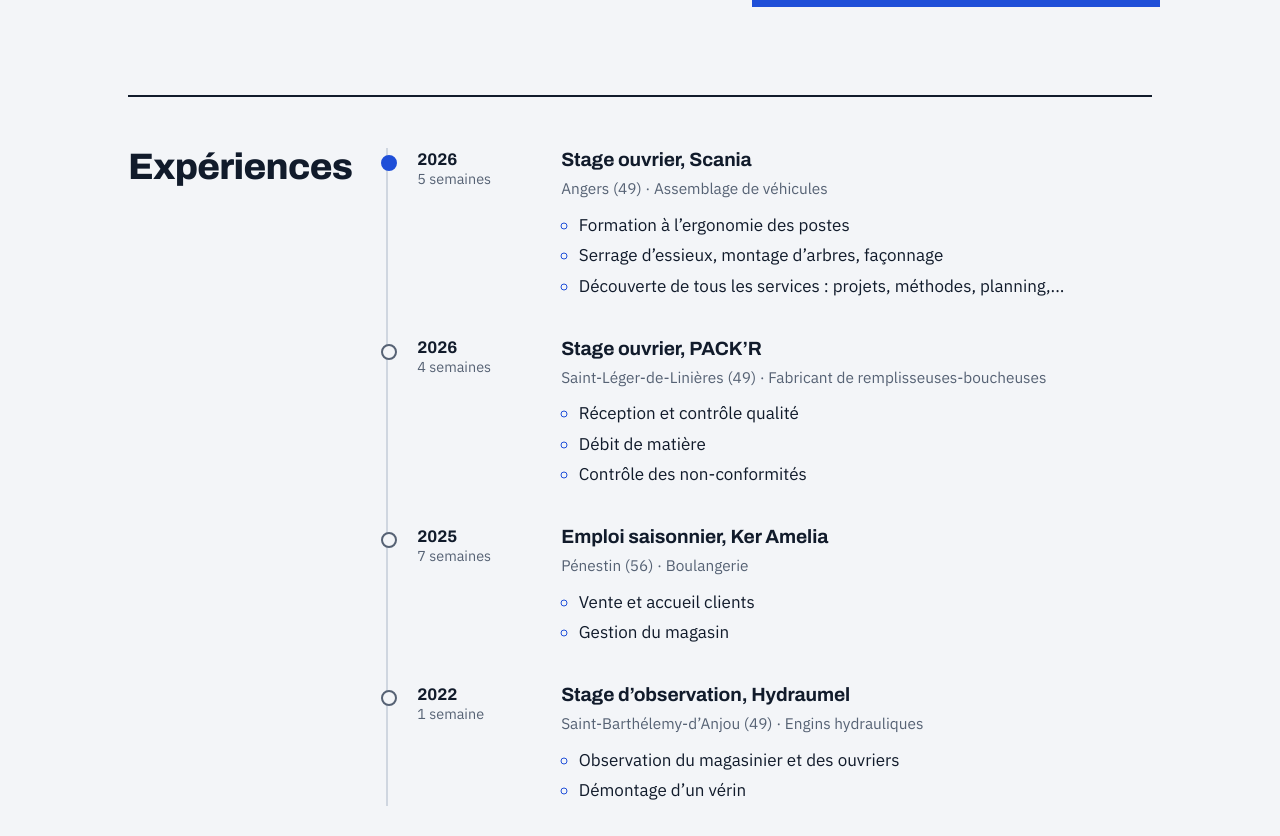
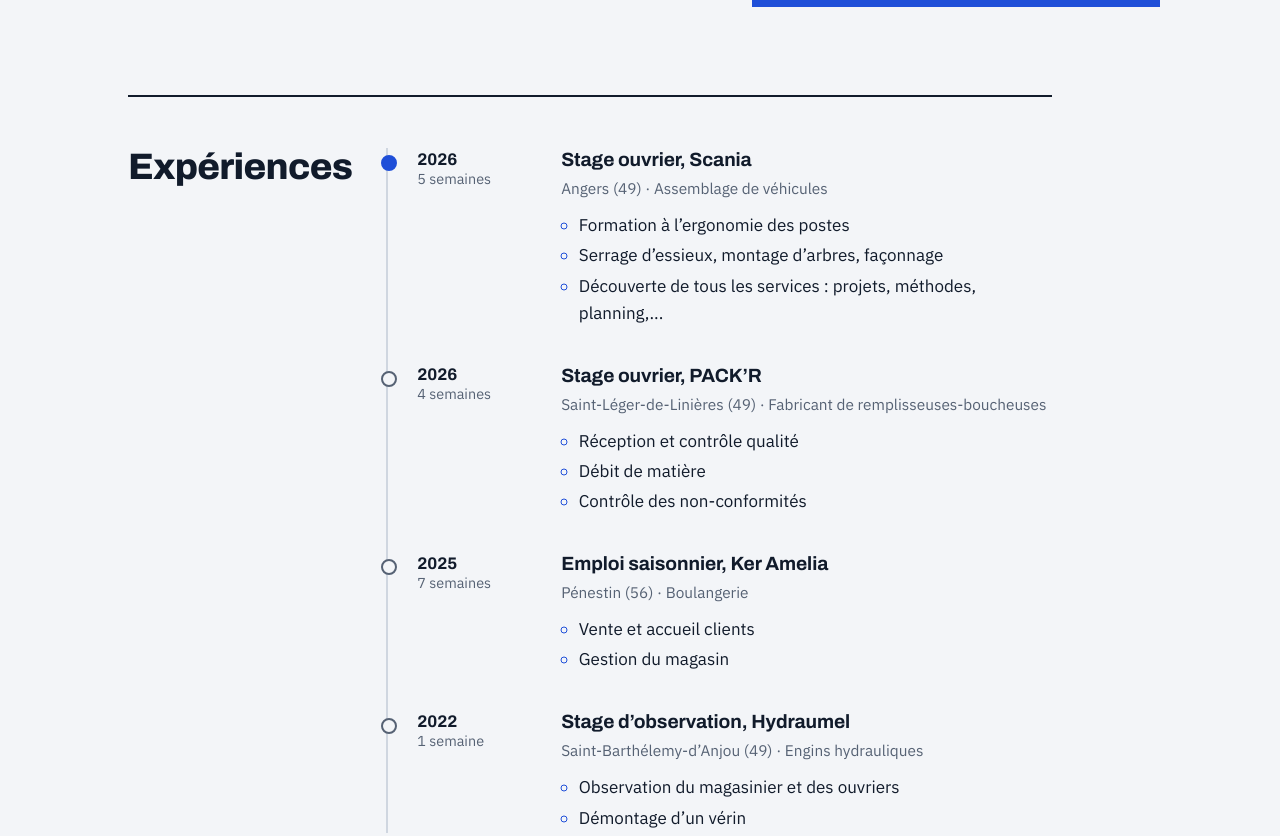
Before and after one commit to adam-bordage/adam, a plain HTML site: page index.html in a window 1280 px wide. Shown: the part 786-1622 px from the top of the page. Drawn offline with Linux system fonts and the light colour scheme.

Commit message:
Update style.css

```diff
--- a/style.css
+++ b/style.css
@@ -50,7 +50,7 @@ dt{padding:.6rem .8rem;font-size:.85rem;color:var(--steel);border-right:1px soli
 dd{padding:.6rem .8rem;font-size:.95rem;font-weight:500}
 
 /* Sections */
-.block{display:grid;grid-template-columns:220px 1fr;gap:2rem;padding:3.2rem 0;border-top:2px solid var(--ink)}
+.block{margin-right:100px;display:grid;grid-template-columns:220px 1fr;gap:2rem;padding:3.2rem 0;border-top:2px solid var(--ink)}
 .block h2{font-size:clamp(1.7rem,3.4vw,2.3rem);font-weight:800;font-stretch:100%;letter-spacing:-.02em;position:sticky;top:90px;align-self:start}
 .block-body h3{font-size:1.2rem;font-weight:700;letter-spacing:-.005em;line-height:1.25}
 
```
